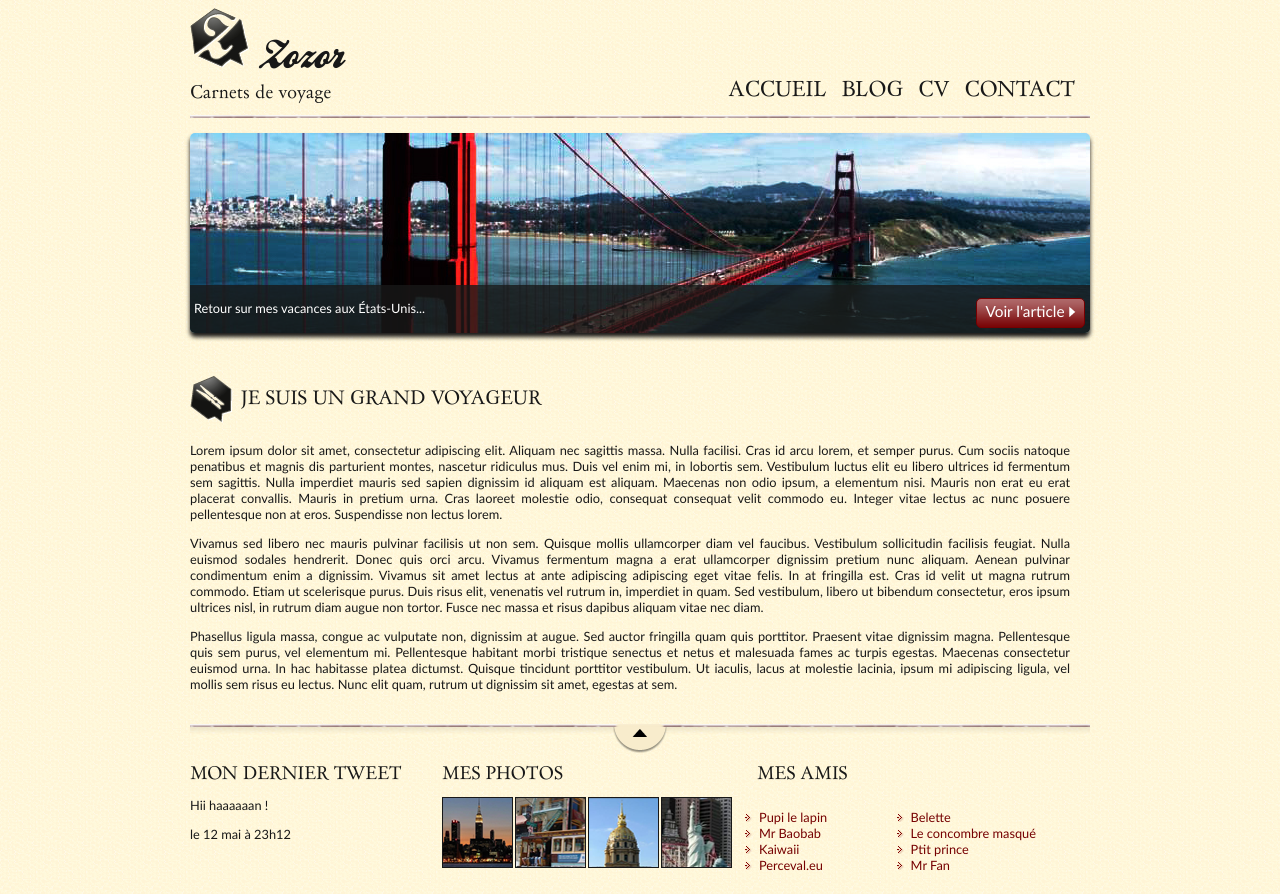
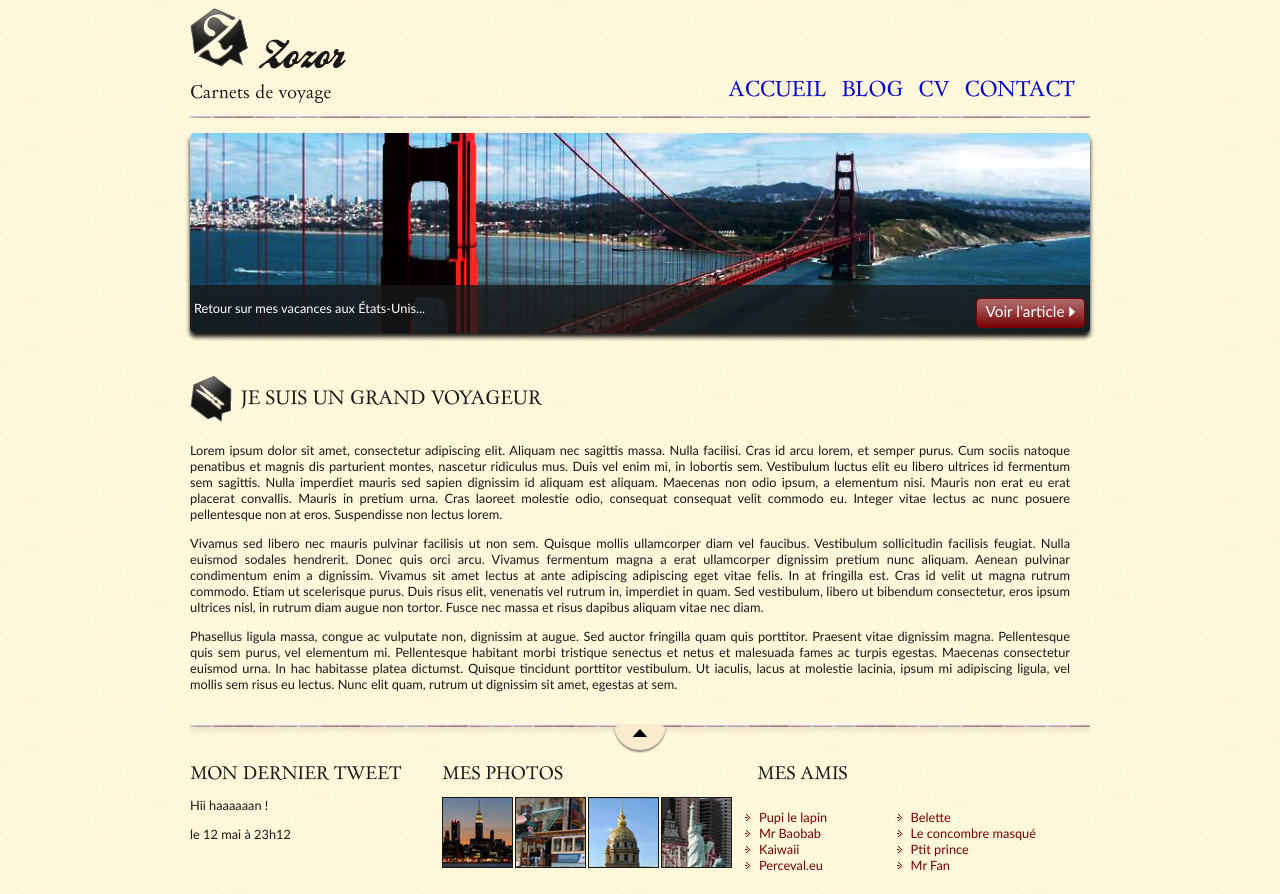
Before and after one commit to Azdhar-Wout/cours_git_2A3, a plain HTML site: page index.html in a window 1280 px wide. Drawn offline with Linux system fonts and the light colour scheme.

Commit message:
Make nav a blue

```diff
--- a/style.css
+++ b/style.css
@@ -107,7 +107,7 @@ nav li
 nav a
 {
     font-size: 1.3em;
-    color: #181818;
+    color: #0000CC;
     padding-bottom: 3px;
     text-decoration: none;
 }
```
